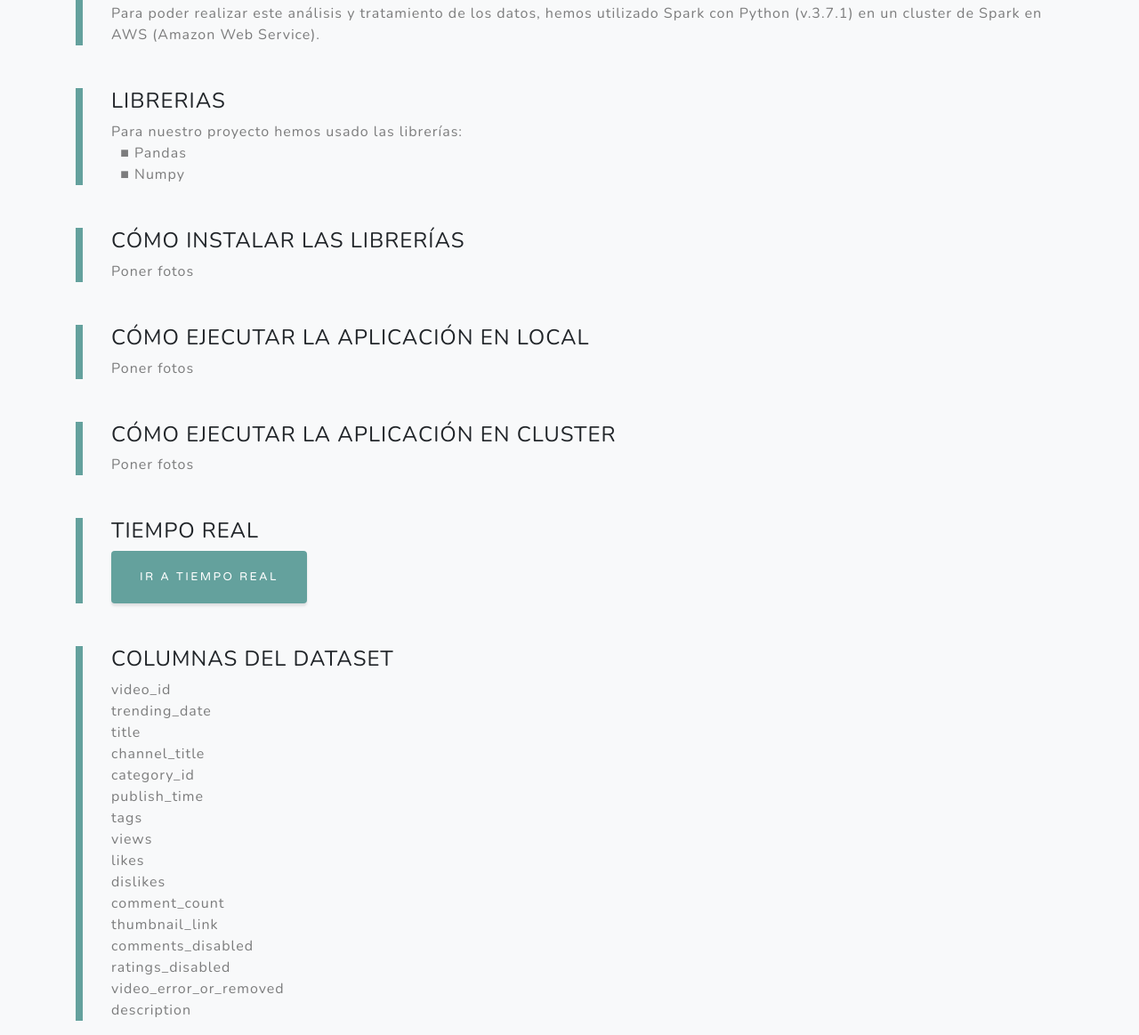
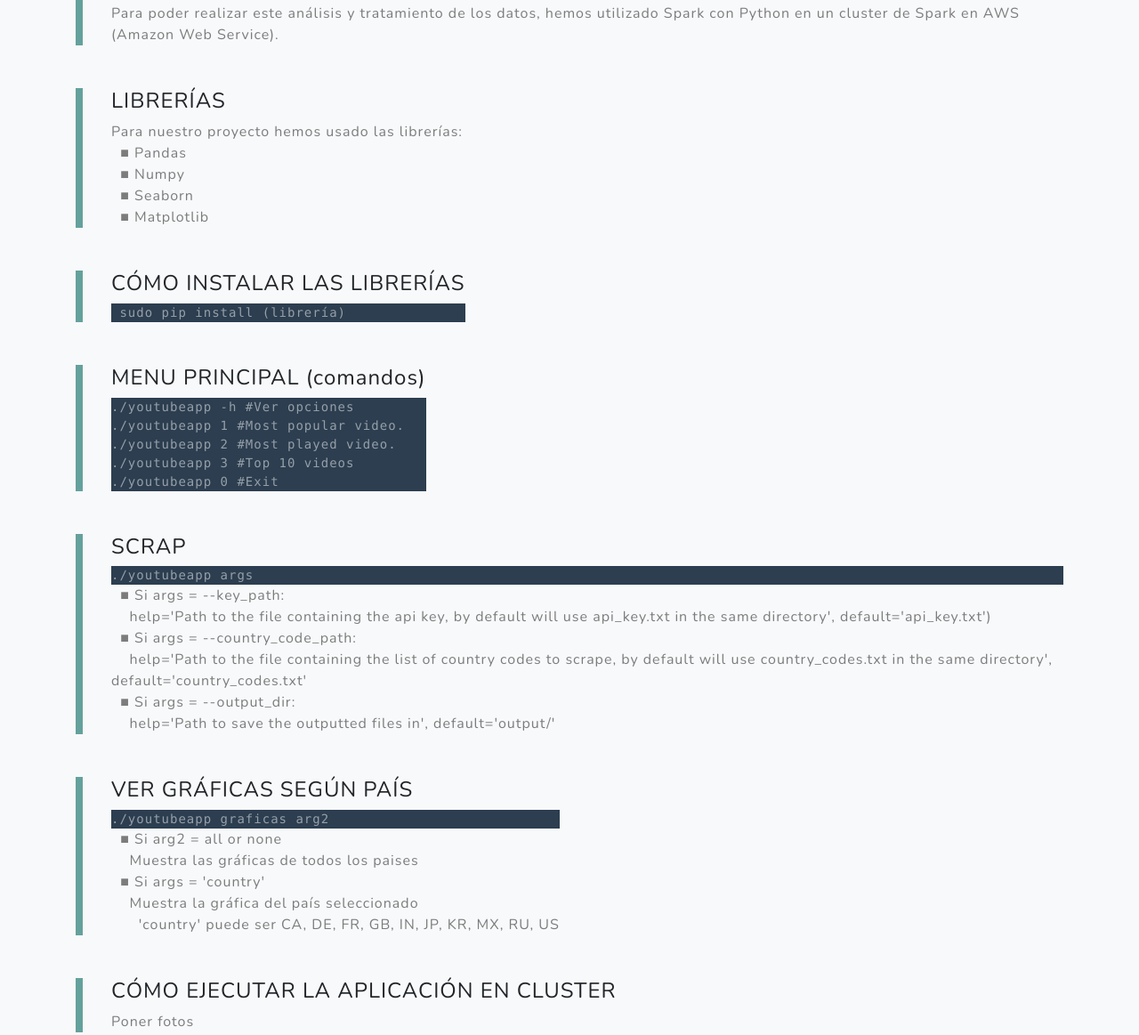
Before and after one commit to FaraonDaniel/Prueba-web, a website: page html/tecnico.html in a window 1280 px wide. Shown: the part 416-1579 px from the top of the page at 89% size. Drawn offline with nearby package versions, Linux system fonts and the light colour scheme.

Commit message:
htmls internos

```diff
--- a/html/tecnico.html
+++ b/html/tecnico.html
@@ -75,32 +75,61 @@
           <div class="featured-text text-center text-lg-left">
             <h4>HERRAMIENTAS</h4>
             <p class="text-black-50 mb-0"> Para poder realizar este análisis y tratamiento de los datos,
-              hemos utilizado Spark con Python (v.3.7.1) en un cluster de Spark en AWS (Amazon Web Service). </p>
+              hemos utilizado Spark con Python en un cluster de Spark en AWS (Amazon Web Service). </p>
           </div>
       </div>
 
       <div class="row align-items-center no-gutters mb-4 mb-lg-5">
           <div class="featured-text text-center text-lg-left">
-            <h4>LIBRERIAS</h4>
+            <h4>LIBRERÍAS</h4>
             <p class="text-black-50 mb-0">Para nuestro proyecto hemos usado las librerías:</p>
             <p class="text-black-50 mb-0">&nbsp ■ Pandas</p>
             <p class="text-black-50 mb-0">&nbsp ■ Numpy</p>
-            <p class="text-black-50 mb-0"></p>
-            <p class="text-black-50 mb-0"></p>
+            <p class="text-black-50 mb-0">&nbsp ■ Seaborn</p>
+            <p class="text-black-50 mb-0">&nbsp ■ Matplotlib</p>
           </div>
       </div>
 
       <div class="row align-items-center no-gutters mb-4 mb-lg-5">
           <div class="featured-text text-center text-lg-left">
             <h4>CÓMO INSTALAR LAS LIBRERÍAS</h4>
-            <p class="text-black-50 mb-0">Poner fotos</p>
+            <pre class="text-white-50 mb-0" style="background-color: #2C3E50;"> sudo pip install (librería)</pre>
           </div>
       </div>
 
       <div class="row align-items-center no-gutters mb-4 mb-lg-5">
           <div class="featured-text text-center text-lg-left">
-            <h4>CÓMO EJECUTAR LA APLICACIÓN EN LOCAL</h4>
-            <p class="text-black-50 mb-0">Poner fotos</p>
+            <h4>MENU PRINCIPAL (comandos)</h4>
+            <pre class="text-white-50 mb-0" style="background-color: #2C3E50;">./youtubeapp -h #Ver opciones</pre>
+            <pre class="text-white-50 mb-0" style="background-color: #2C3E50;">./youtubeapp 1 #Most popular video.</pre>
+            <pre class="text-white-50 mb-0" style="background-color: #2C3E50;">./youtubeapp 2 #Most played video.</pre>
+            <pre class="text-white-50 mb-0" style="background-color: #2C3E50;">./youtubeapp 3 #Top 10 videos</pre>
+            <pre class="text-white-50 mb-0" style="background-color: #2C3E50;">./youtubeapp 0 #Exit</pre>
+          </div>
+      </div>
+
+      <div class="row align-items-center no-gutters mb-4 mb-lg-5">
+          <div class="featured-text text-center text-lg-left">
+            <h4>SCRAP</h4>
+            <pre class="text-white-50 mb-0" style="background-color: #2C3E50;">./youtubeapp args</pre>
+            <p class="text-black-50 mb-0">&nbsp ■ Si args = --key_path:</p>
+            <p class="text-black-50 mb-0">&nbsp &nbsp help='Path to the file containing the api key, by default will use api_key.txt in the same directory', default='api_key.txt')</p>
+            <p class="text-black-50 mb-0">&nbsp ■ Si args = --country_code_path:</p>
+            <p class="text-black-50 mb-0">&nbsp &nbsp help='Path to the file containing the list of country codes to scrape, by default will use country_codes.txt in the same directory', default='country_codes.txt'</p>
+            <p class="text-black-50 mb-0">&nbsp ■ Si args = --output_dir:</p>
+            <p class="text-black-50 mb-0">&nbsp &nbsp help='Path to save the outputted files in', default='output/'</p>
+          </div>
+      </div>
+
+      <div class="row align-items-center no-gutters mb-4 mb-lg-5">
+          <div class="featured-text text-center text-lg-left">
+            <h4>VER GRÁFICAS SEGÚN PAÍS</h4>
+            <pre class="text-white-50 mb-0" style="background-color: #2C3E50;">./youtubeapp graficas arg2</pre>
+            <p class="text-black-50 mb-0">&nbsp ■ Si arg2 = all or none</p>
+            <p class="text-black-50 mb-0">&nbsp &nbsp Muestra las gráficas de todos los paises</p>
+            <p class="text-black-50 mb-0">&nbsp ■ Si args = 'country'</p>
+            <p class="text-black-50 mb-0">&nbsp &nbsp Muestra la gráfica del país seleccionado</p>
+            <p class="text-black-50 mb-0">&nbsp &nbsp &nbsp 'country' puede ser CA, DE, FR, GB, IN, JP, KR, MX, RU, US</p>
           </div>
       </div>
 
```
